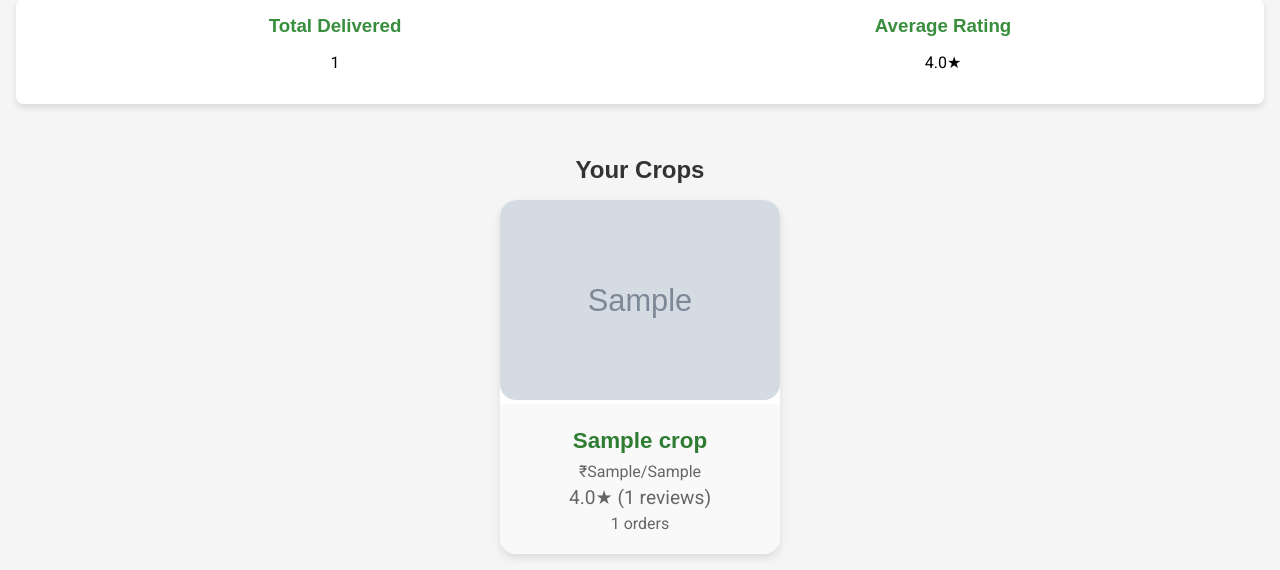
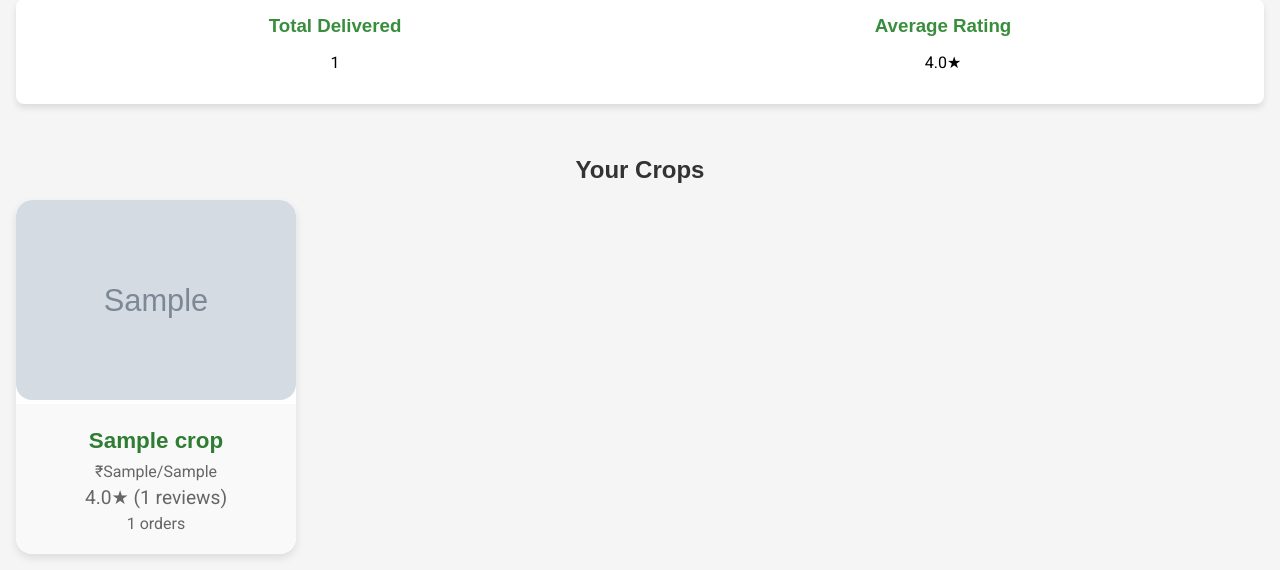
Before and after one commit to hemang-mishra/DBMSProject, a PHP site: page /farmer_dashboard.php in a window 1280 px wide. Shown: the part 268-838 px from the top of the page. Run offline with PHP 8.4, Linux system fonts and the light colour scheme; the visitor is signed in with stand-in values (Sample User, id 1); tables that the repository leaves empty or names only in its code hold one stand-in row (values such as "Sample post"); grey boxes marked "Sample" are stand-in pictures.

Commit message:
css fixes

```diff
--- a/css/farmer_dashboard.css
+++ b/css/farmer_dashboard.css
@@ -46,9 +46,8 @@
 /* Crop Cards */
 .crop-cards {
     display: grid;
-    grid-template-columns: repeat(auto-fit, minmax(280px, 1fr));
+    grid-template-columns: repeat(auto-fit, minmax(100px, 280px));
     gap: 1.5rem;
-    justify-content: center;
 }
 
 .card {
```
